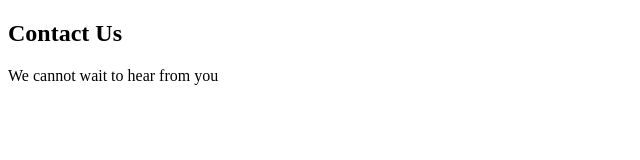
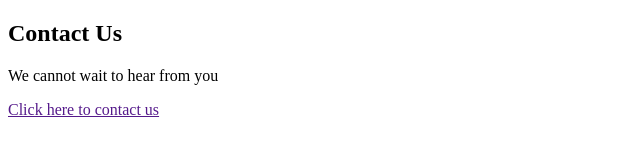
Before and after one commit to Xorse1/promisegit, a plain HTML site: page contact.html in a window 1280 px wide. Shown: the whole page, without its empty margins (0-640 px from the left). Drawn offline with Linux system fonts and the light colour scheme.

Commit message:
Changes made on the Contact Page

```diff
--- a/contact.html
+++ b/contact.html
@@ -6,5 +6,6 @@
     <body>
         <h2>Contact Us</h2>
         <p>We cannot wait to hear from you</p>
+        <a href="">Click here to contact us</a>
     </body>
 </html>
```
